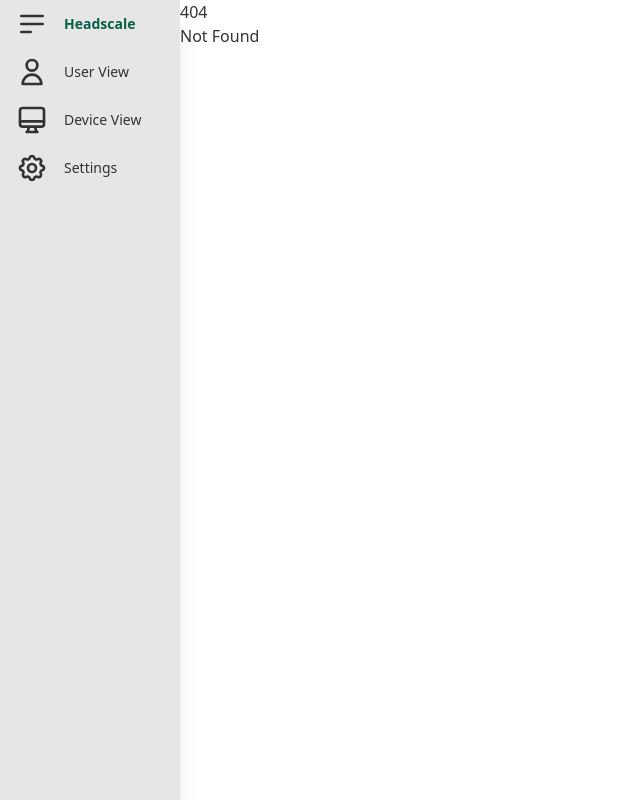
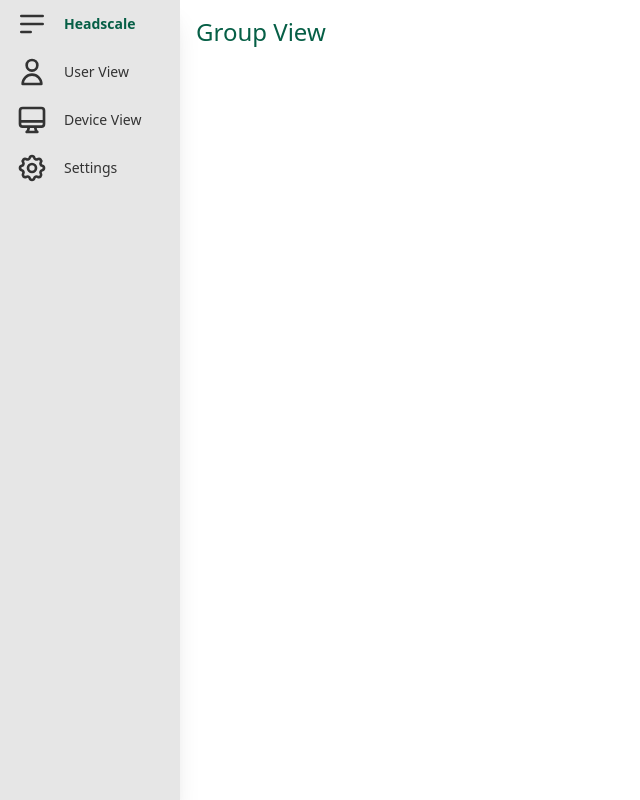
Before and after one commit to gurucomputing/headscale-ui, a SvelteKit app: page /groups.html in a window 1280 px wide. Before the commit this address had no page. Shown: the whole page, without its empty margins (0-640 px from the left). Built offline with nearby package versions, Linux system fonts and the light colour scheme.

Commit message:
added group view page

```diff
--- /dev/null
+++ b/src/routes/groups.html/+page.svelte
@@ -0,0 +1,25 @@
+<script lang="ts">
+	//
+	// Imports
+	//
+	import { showACLPagesStore } from '$lib/common/stores';
+	import { onMount } from 'svelte';
+	import { fade } from 'svelte/transition';
+
+	// Set to true once component is initialized
+	let componentLoaded = false;
+
+	onMount(async () => {
+		// Display component frontend
+		await new Promise((r) => setTimeout(r, 200));
+		componentLoaded = true;
+	});
+</script>
+
+<body>
+	{#if showACLPagesStore}
+		<div hidden={!componentLoaded} in:fade class="px-4 py-4 w-4/5 max-w-screen-lg">
+				<h1 class="text-2xl bold text-primary">Group View</h1>
+		</div>
+	{/if}
+</body>
```
